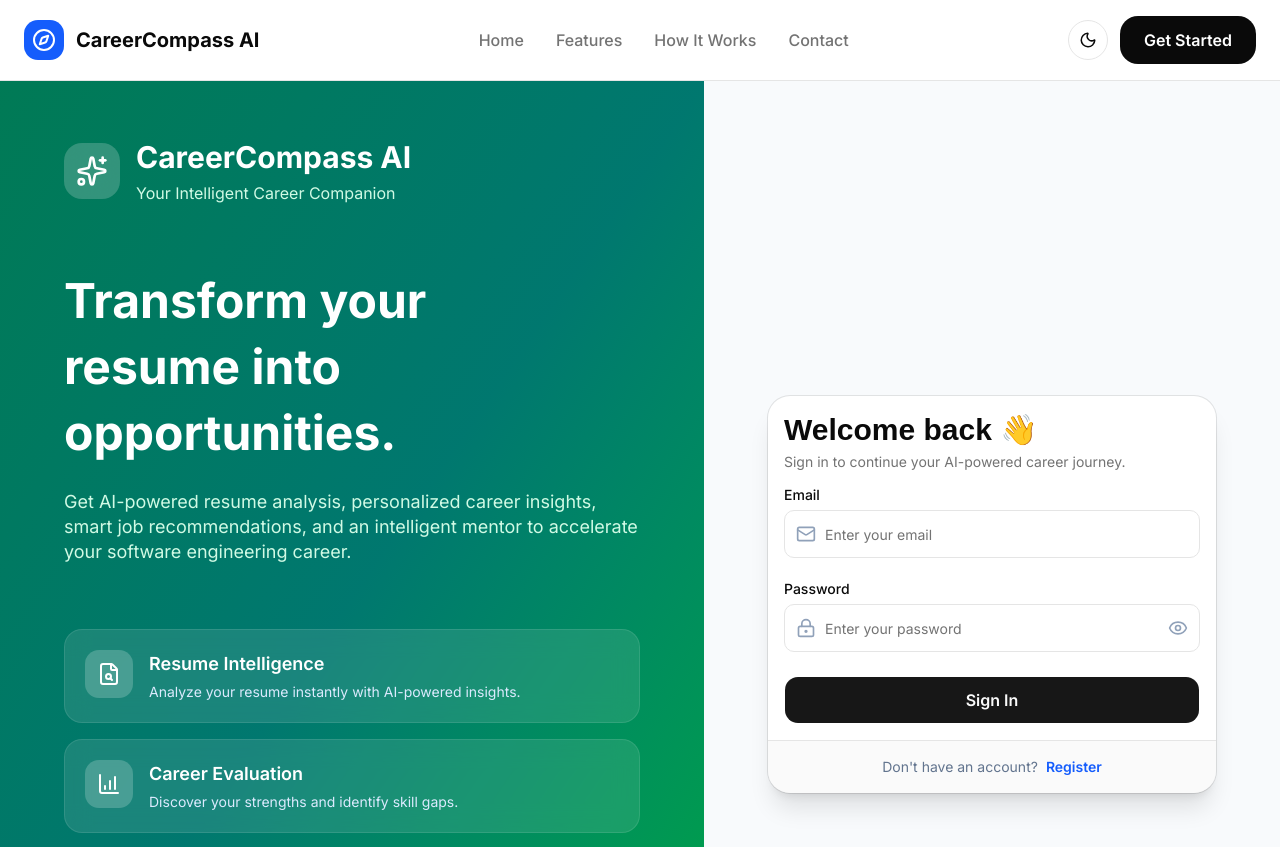
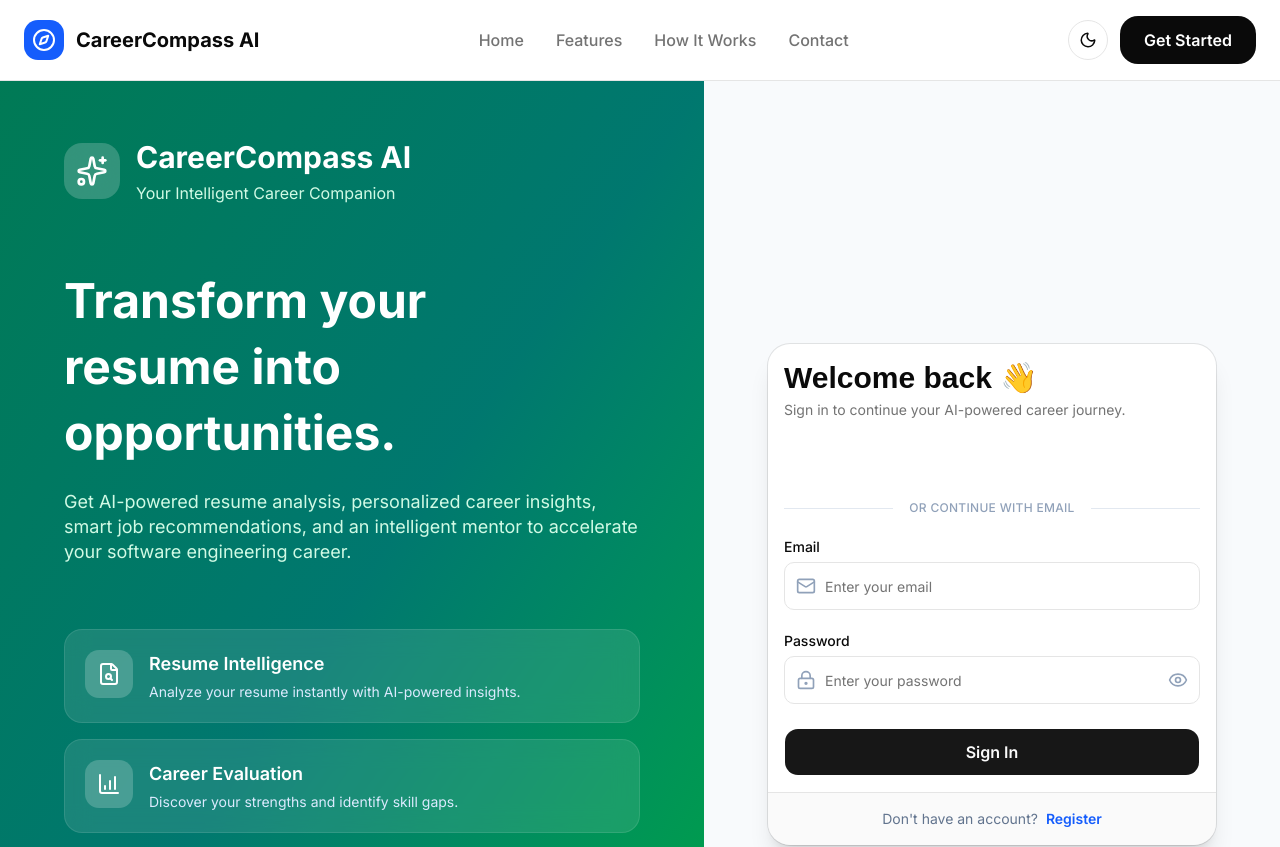
Before and after one commit to Souvik313/Career_Guide-AI, a React (Vite) app in the folder frontend/: page /login in a window 1280 px wide. Shown: the top 847 px of the page. Built offline with nearby package versions, Linux system fonts and the light colour scheme; no server answers.

Commit message:
Implemented frontend and backend connection for Google OAuth login

```diff
--- a/frontend/package.json
+++ b/frontend/package.json
@@ -13,6 +13,7 @@
     "@base-ui/react": "^1.7.0",
     "@emailjs/browser": "^4.4.1",
     "@fontsource-variable/geist": "^5.3.0",
+    "@react-oauth/google": "^0.13.5",
     "axios": "^1.18.1",
     "class-variance-authority": "^0.7.1",
     "clsx": "^2.1.1",
--- a/frontend/src/components/auth/AuthForm.jsx
+++ b/frontend/src/components/auth/AuthForm.jsx
@@ -1,5 +1,6 @@
 import { useState } from "react";
 import { Link } from "react-router-dom";
+import { GoogleLogin } from "@react-oauth/google";
 
 import {
     User,
@@ -30,6 +31,8 @@ const AuthForm = ({
     onSubmit,
     loading,
     error,
+    onGoogleSuccess,
+    onGoogleError,
 }) => {
 
     const [formData, setFormData] = useState({
@@ -95,6 +98,34 @@ const AuthForm = ({
             </CardHeader>
 
             <CardContent>
+
+                <div className="mb-6 flex justify-center">
+
+                    <GoogleLogin
+
+                        onSuccess={onGoogleSuccess}
+
+                        onError={onGoogleError}
+
+                        shape="pill"
+
+                        width="368"
+
+                    />
+
+                </div>
+
+                <div className="mb-6 flex items-center gap-4">
+
+                    <div className="h-px flex-1 bg-slate-200" />
+
+                    <span className="text-xs font-medium uppercase tracking-wide text-slate-400">
+                        Or continue with email
+                    </span>
+
+                    <div className="h-px flex-1 bg-slate-200" />
+
+                </div>
 
                 <form
                     onSubmit={handleSubmit}
--- a/frontend/src/context/AuthContext.jsx
+++ b/frontend/src/context/AuthContext.jsx
@@ -1,6 +1,5 @@
 import {createContext, useContext, useState, useEffect} from "react";
 import authService from "../services/authService.js";
-import {getUserProfile} from "../services/userService.js";
 
 const AuthContext = createContext();
 const TOKEN_KEY = "careercompass_access_token";
@@ -81,6 +80,29 @@ export const AuthProvider = ({ children }) => {
         }
     };
 
+    const loginWithGoogle = async (googleToken) => {
+        try {
+            setLoading(true);
+            setError(null);
+
+            const response = await authService.loginWithGoogle(googleToken);
+
+            localStorage.setItem(
+            TOKEN_KEY,
+            response.access_token
+            );
+
+            await refreshUser();
+
+            return response;
+        } catch (err) {
+            setError(err.response?.data?.detail || "Google sign-in failed");
+            throw err;
+        } finally {
+            setLoading(false);
+        }
+    };
+
     const register = async (userData) => {
         try {
             setLoading(true);
@@ -117,6 +139,7 @@ export const AuthProvider = ({ children }) => {
             loading,
             error,
             login,
+            loginWithGoogle,
             register,
             logout,
             refreshUser,
--- a/frontend/src/main.jsx
+++ b/frontend/src/main.jsx
@@ -2,6 +2,7 @@ import React from "react";
 import ReactDOM from "react-dom/client";
 import { BrowserRouter } from "react-router-dom";
 import { Toaster } from "react-hot-toast";
+import { GoogleOAuthProvider } from '@react-oauth/google';
 
 import App from "./App";
 import { AuthProvider } from "./context/AuthContext";
@@ -13,8 +14,10 @@ ReactDOM.createRoot(document.getElementById("root")).render(
     <BrowserRouter>
       <ThemeProvider>
         <AuthProvider>
+           <GoogleOAuthProvider clientId={import.meta.env.VITE_GOOGLE_CLIENT_ID}>
           <Toaster position="top-right" reverseOrder={false} />
           <App />
+          </GoogleOAuthProvider>
         </AuthProvider>
       </ThemeProvider>
     </BrowserRouter>
--- a/frontend/src/pages/Login.jsx
+++ b/frontend/src/pages/Login.jsx
@@ -12,6 +12,7 @@ const Login = () => {
 
     const {
         login,
+        loginWithGoogle,
         loading,
     } = useAuth();
 
@@ -49,6 +50,38 @@ const Login = () => {
 
     };
 
+    const handleGoogleSuccess = async (credentialResponse) => {
+
+        try {
+
+            setError("");
+
+            await loginWithGoogle(credentialResponse.credential);
+
+            navigate("/");
+
+        }
+
+        catch (err) {
+
+            setError(
+
+                err?.response?.data?.detail ||
+
+                "Google sign-in failed. Please try again."
+
+            );
+
+        }
+
+    };
+
+    const handleGoogleError = () => {
+
+        setError("Google sign-in failed. Please try again.");
+
+    };
+
     return (
 
         <AuthLayout>
@@ -63,6 +96,10 @@ const Login = () => {
 
                 error={error}
 
+                onGoogleSuccess={handleGoogleSuccess}
+
+                onGoogleError={handleGoogleError}
+
             />
 
         </AuthLayout>
--- a/frontend/src/services/authService.js
+++ b/frontend/src/services/authService.js
@@ -9,6 +9,11 @@ const register = async (userData) => {
 
 const login = async (credentials) => {
   const response = await api.post("/auth/login", credentials);
+  return response.data;
+};
+
+const loginWithGoogle = async (googleToken) => {
+  const response = await api.post("/auth/google", { token: googleToken });
   return response.data;
 };
 
@@ -24,6 +29,7 @@ const logout = () => {
 export default {
   register,
   login,
+  loginWithGoogle,
   getCurrentUser,
   logout,
 };
```
Also changed, not shown: 2 other files (tests, documents, lock files or other folders).
